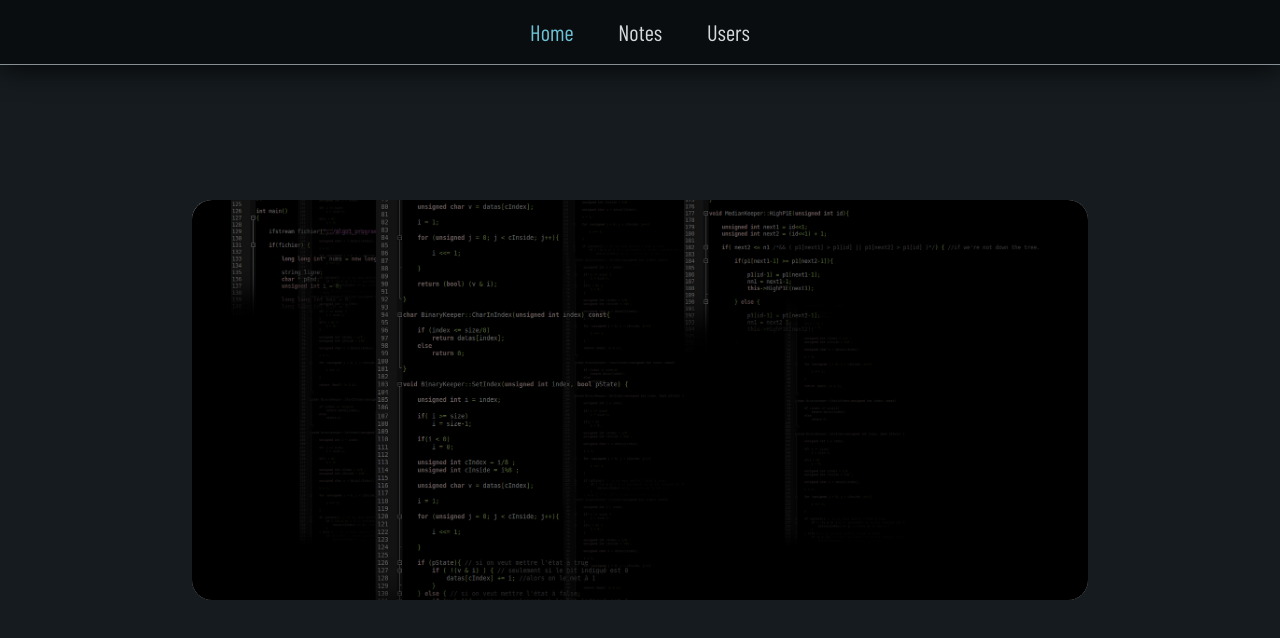
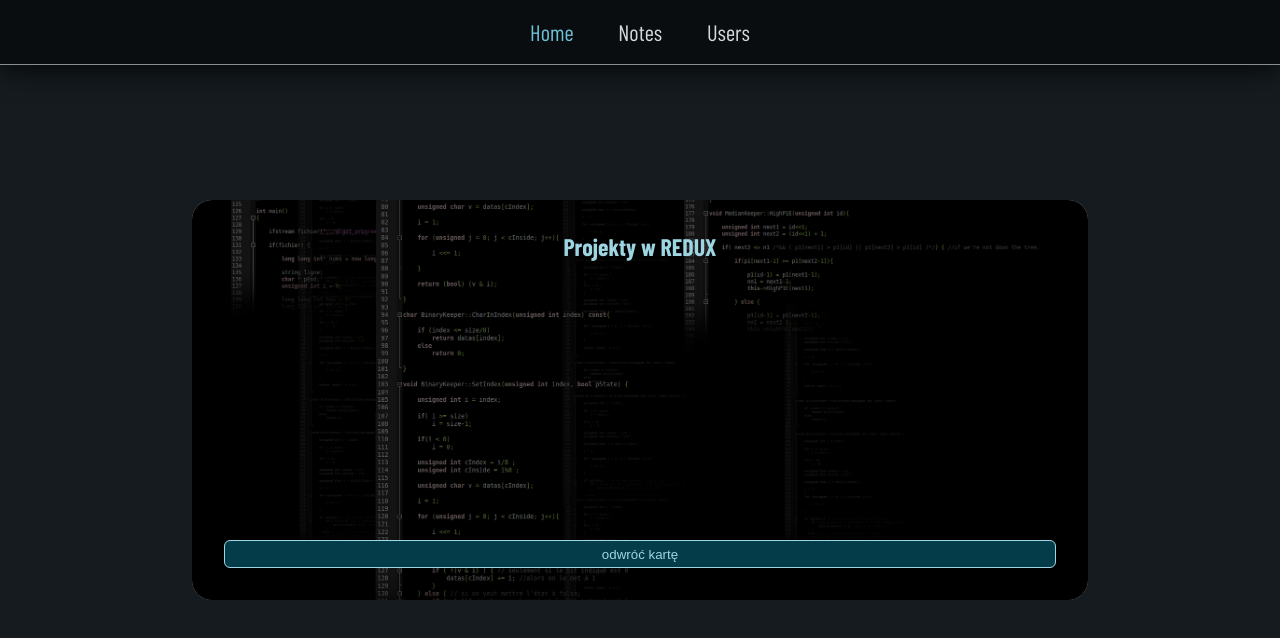
Before and after one commit to Scorpion19702022/SIMPLE_PROJECT_REACT_REDUX, a React (Vite) app: page / in a window 1280 px wide. Shown: the top 638 px of the page. Built offline with nearby package versions, Linux system fonts and the light colour scheme; a web font is replaced by a local one.

Commit message:
added style

```diff
--- a/src/Components/Home/Home.tsx
+++ b/src/Components/Home/Home.tsx
@@ -7,9 +7,10 @@ const Home = () => {
 		<div className={styles.wrapper}>
 			<div className={styles.box_card}>
 				<div className={styles.card_front}>
+					<h2 className={styles.heading_front}>Projekty w REDUX</h2>
 					<img className={styles.img_front} src={code01} alt='picture_code' />
 					<div className={styles.shadow}></div>
-					<button>odwróć kartę</button>
+					<button className={styles.btn_front}>odwróć kartę</button>
 				</div>
 				<div className={styles.card_back}></div>
 			</div>
--- a/src/Components/Home/Styles/Home.module.css
+++ b/src/Components/Home/Styles/Home.module.css
@@ -44,6 +44,11 @@
 	position: relative;
 	width: 100%;
 	height: 100%;
+	padding: 2em;
+	display: flex;
+	flex-direction: column;
+	align-items: center;
+	justify-content: space-between;
 	perspective: 800px;
 	background-color: #fff;
 }
@@ -54,6 +59,7 @@
 	width: 100%;
 	height: 100%;
 	object-fit: cover;
+	z-index: -1;
 }
 
 .shadow {
@@ -62,4 +68,20 @@
 	width: 100%;
 	height: 100%;
 	background-color: rgba(0, 0, 0, 0.6);
+	z-index: -1;
 }
+
+.heading_front {
+	color: var(--color-color02);
+}
+
+.btn_front {
+	width: 100%;
+	padding: 0.4em;
+	color: var(--color-color02);
+	background-color: var(--color-color08);
+	border: 0.04em solid var(--color-color02);
+	border-radius: 6px;
+	cursor: pointer;
+	transition: all 0.3s ease-in-out;
+}
```
